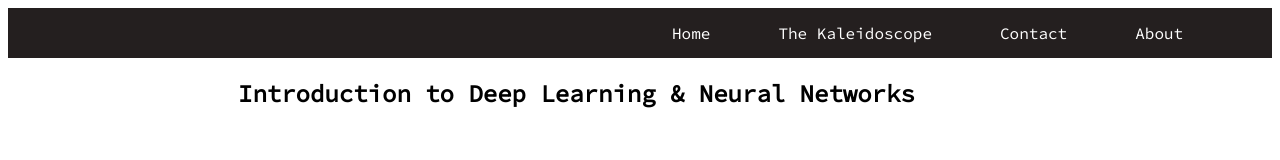
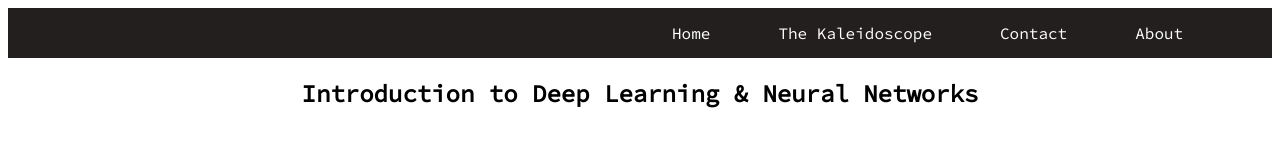
Before and after one commit to Zoha-Arif/TechlesKaleidoscope, a plain HTML site: page HTML/Neural/neuralh.html in a window 1280 px wide. Drawn offline with Linux system fonts and the light colour scheme; files whose address does not match are found by name.

Commit message:
centered title

```diff
--- a/HTML/Neural/neuralh.html
+++ b/HTML/Neural/neuralh.html
@@ -22,7 +22,7 @@
         </nav>
     </div>
     <div id="lesson">
-        <h2 class="codefont">Introduction to Deep Learning & Neural Networks</h2>
+        <center><h2 class="codefont" class="title1">Introduction to Deep Learning & Neural Networks</h2></center>
     </div>
 
 <style>
@@ -53,5 +53,9 @@
     nav {
         background-color: #241F1F;
     }
+
+    #title1 {
+
+    }
 </style>
 </body>
```
